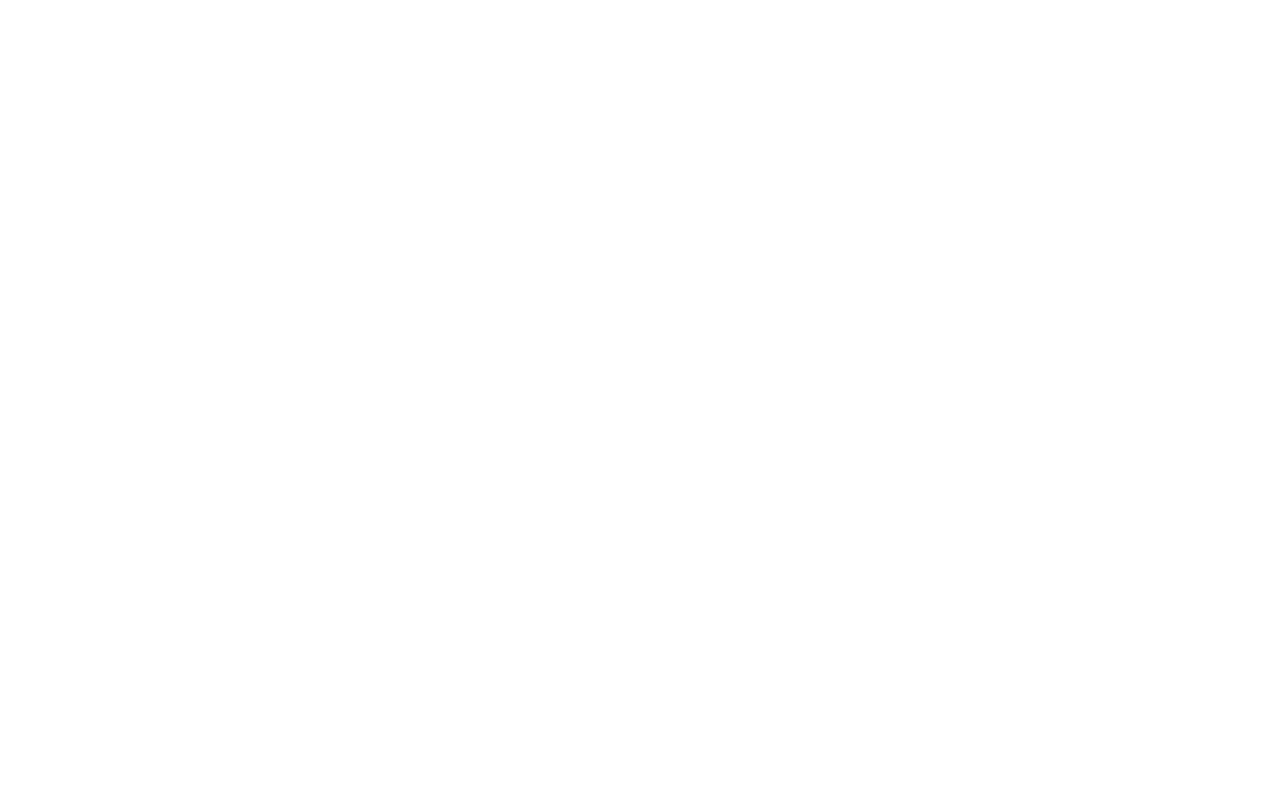
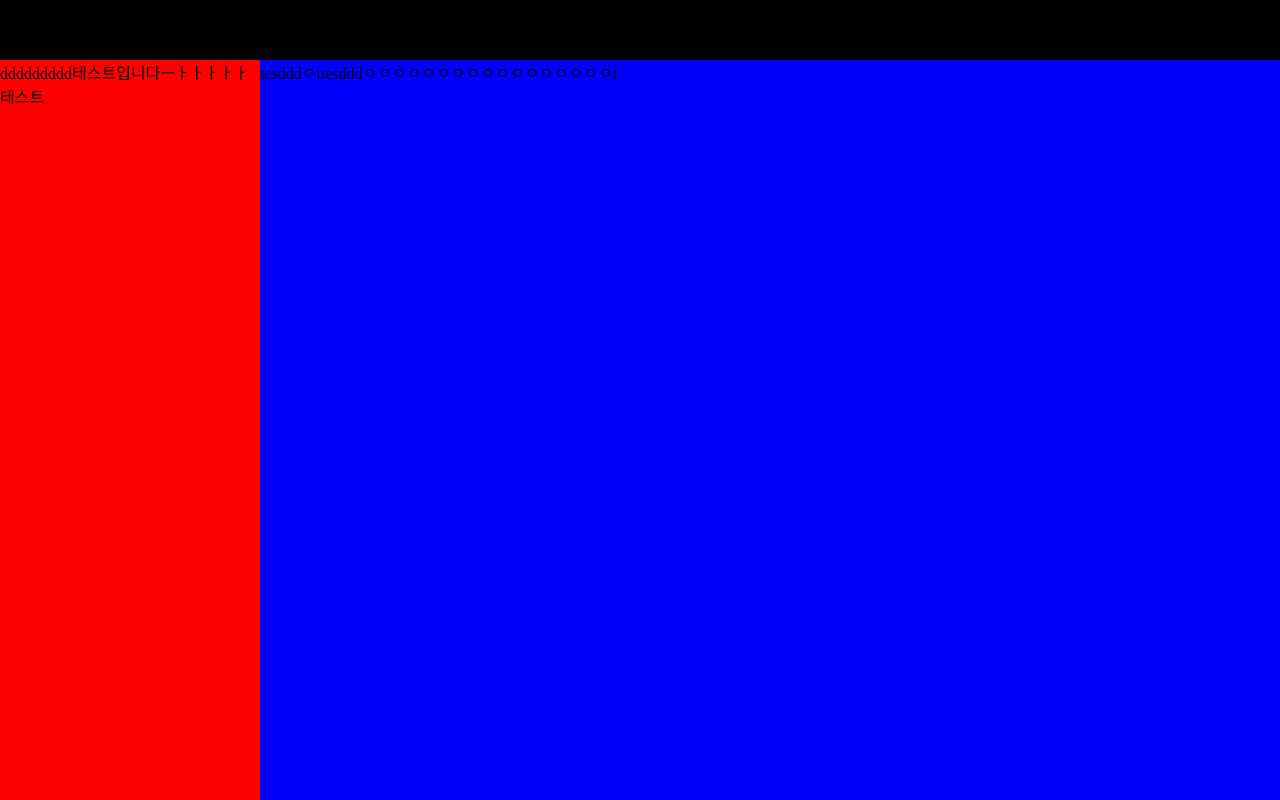
Before and after one commit to hlog2e/kch-app-admin, a Next.js app: page /dashboard in a window 1280 px wide. Built offline with nearby package versions, Linux system fonts and the light colour scheme; a web font is replaced by a local one.

Commit message:
레이아웃 구성

```diff
--- a/components/Layout.jsx
+++ b/components/Layout.jsx
@@ -0,0 +1,25 @@
+import TopBar from "@/components/TopBar";
+import SideBar from "@/components/SideBar";
+import styled from "styled-components";
+
+const Wrap = styled.div`
+  display: flex;
+`;
+
+const ChildWrap = styled.div`
+  flex: 1;
+  position: relative;
+  top: 60px;
+  height: calc(100vh - 60px);
+  background-color: blue;
+`;
+
+export default function Layout({ children }) {
+  return (
+    <Wrap>
+      <TopBar />
+      <SideBar />
+      <ChildWrap> {children}</ChildWrap>
+    </Wrap>
+  );
+}
--- a/components/SideBar.jsx
+++ b/components/SideBar.jsx
@@ -0,0 +1,19 @@
+import styled from "styled-components";
+
+const Container = styled.div`
+  position: relative;
+  top: 60px;
+  height: calc(100vh - 60px);
+  width: 260px;
+  max-width: 260px;
+
+  background-color: red;
+`;
+
+export default function SideBar() {
+  return (
+    <Container>
+      <p>ddddddddd테스트입니다ㅡㅏㅏㅏㅏㅏ테스트</p>
+    </Container>
+  );
+}
--- a/components/TopBar.jsx
+++ b/components/TopBar.jsx
@@ -1 +1,14 @@
-export
+import styled from "styled-components";
+
+const Container = styled.div`
+  position: fixed;
+  top: 0;
+  left: 0;
+  right: 0;
+  background-color: black;
+  height: 60px;
+`;
+
+export default function TopBar() {
+  return <Container></Container>;
+}
--- a/pages/dashboard.jsx
+++ b/pages/dashboard.jsx
@@ -1,3 +1,9 @@
+import Layout from "@/components/Layout";
+
 export default function Dashboard() {
-  return <></>;
+  return (
+    <Layout>
+      <div>tesdddㅇttesdddㅇㅇㅇㅇㅇㅇㅇㅇㅇㅇㅇㅇㅇㅇㅇㅇㅇt</div>
+    </Layout>
+  );
 }
```
